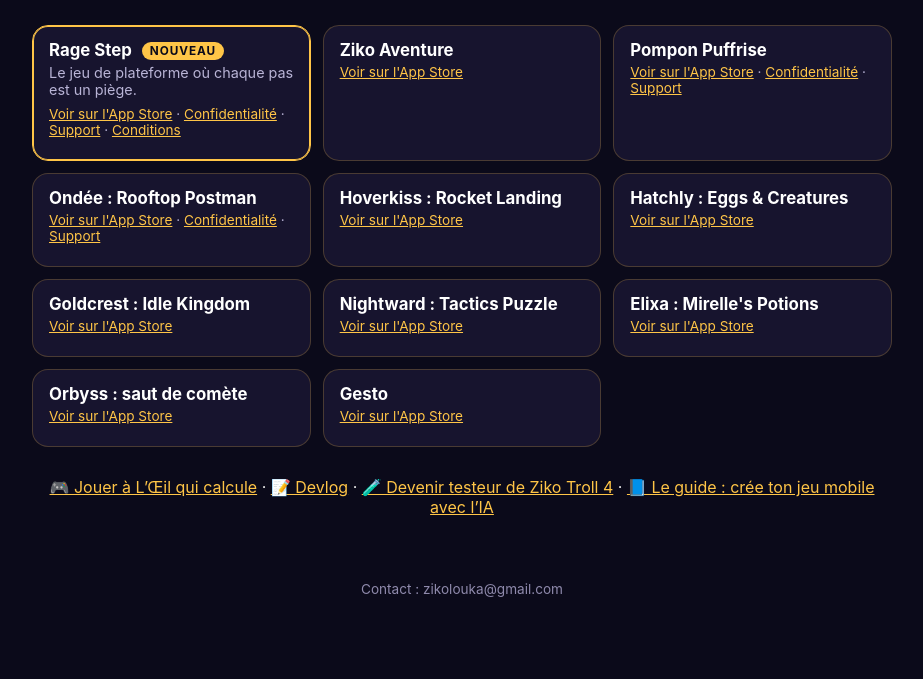
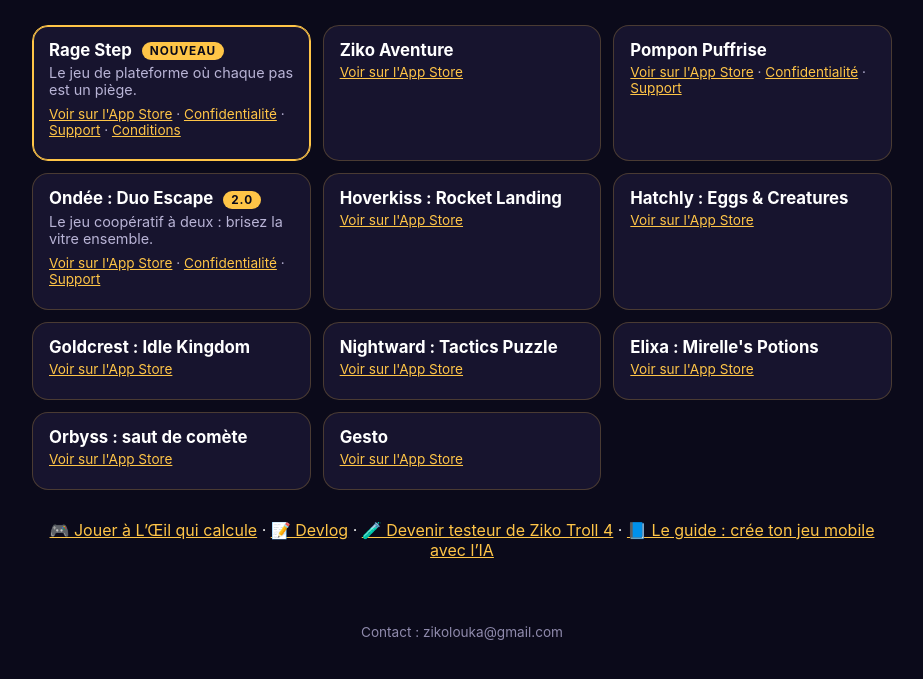
Before and after one commit to zikolc-cmd/zikolc-cmd.github.io, a plain HTML site: page index.html in a window 1280 px wide. Shown: the part 109-788 px from the top of the page, without its empty margins (178-1101 px from the left). Drawn offline with Linux system fonts and the light colour scheme.

Commit message:
Ondée 2.0 : nouveau nom sur l'accueil

```diff
--- a/index.html
+++ b/index.html
@@ -20,7 +20,7 @@ footer{text-align:center;color:#8f8aac;font-size:.85em;padding:0 16px 40px}
 <div class="jeu nouveau"><h2>Rage Step <span class="badge">NOUVEAU</span></h2><p>Le jeu de plateforme où chaque pas est un piège.</p><p class="liens"><a href="https://apps.apple.com/be/app/id6835388258">Voir sur l'App Store</a> · <a href="https://zikolc-cmd.github.io/apps/ragestep/privacy.html">Confidentialité</a> · <a href="https://zikolc-cmd.github.io/apps/ragestep/support.html">Support</a> · <a href="https://zikolc-cmd.github.io/apps/ragestep/terms.html">Conditions</a></p></div>
 <div class="jeu"><h2>Ziko Aventure</h2><p class="liens"><a href="https://apps.apple.com/be/app/ziko-aventure/id6821707438">Voir sur l'App Store</a></p></div>
 <div class="jeu"><h2>Pompon Puffrise</h2><p class="liens"><a href="https://apps.apple.com/be/app/id6829486196">Voir sur l'App Store</a> · <a href="https://zikolc-cmd.github.io/apps/pompon/privacy.html">Confidentialité</a> · <a href="https://zikolc-cmd.github.io/apps/pompon/support.html">Support</a></p></div>
-<div class="jeu"><h2>Ondée : Rooftop Postman</h2><p class="liens"><a href="https://apps.apple.com/be/app/id6829486318">Voir sur l'App Store</a> · <a href="https://zikolc-cmd.github.io/apps/ondee/privacy.html">Confidentialité</a> · <a href="https://zikolc-cmd.github.io/apps/ondee/support.html">Support</a></p></div>
+<div class="jeu"><h2>Ondée : Duo Escape <span class="badge">2.0</span></h2><p>Le jeu coopératif à deux : brisez la vitre ensemble.</p><p class="liens"><a href="https://apps.apple.com/be/app/id6829486318">Voir sur l'App Store</a> · <a href="https://zikolc-cmd.github.io/apps/ondee/privacy.html">Confidentialité</a> · <a href="https://zikolc-cmd.github.io/apps/ondee/support.html">Support</a></p></div>
 <div class="jeu"><h2>Hoverkiss : Rocket Landing</h2><p class="liens"><a href="https://apps.apple.com/be/app/id6829486174">Voir sur l'App Store</a></p></div>
 <div class="jeu"><h2>Hatchly : Eggs &amp; Creatures</h2><p class="liens"><a href="https://apps.apple.com/be/app/id6828921754">Voir sur l'App Store</a></p></div>
 <div class="jeu"><h2>Goldcrest : Idle Kingdom</h2><p class="liens"><a href="https://apps.apple.com/be/app/id6828921665">Voir sur l'App Store</a></p></div>
```
